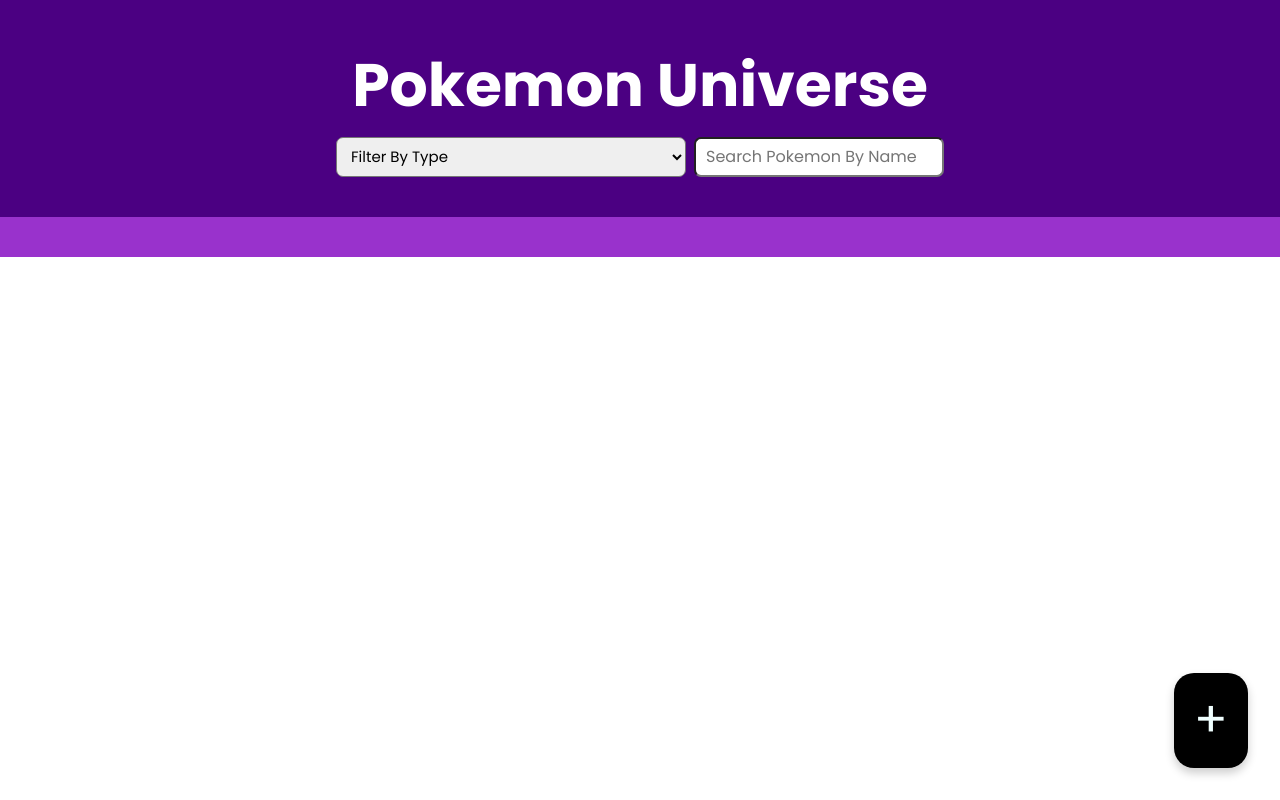
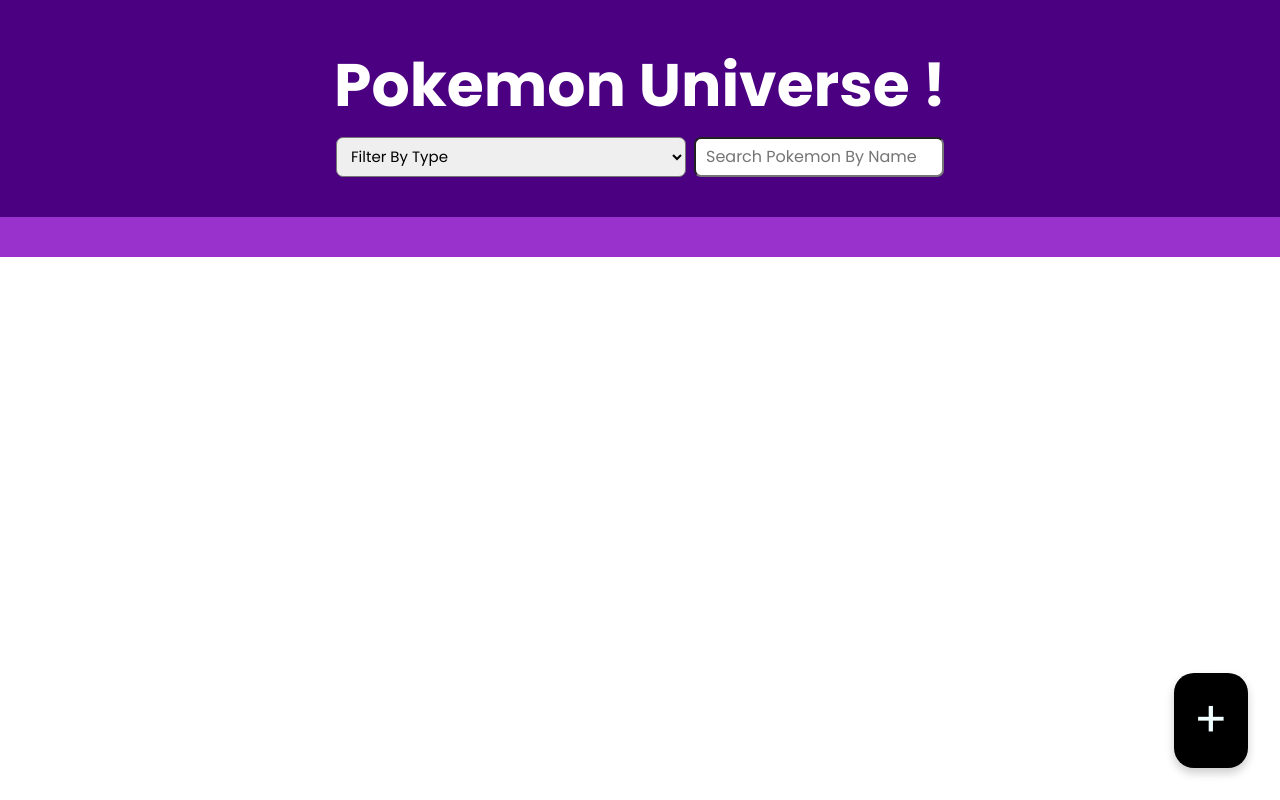
Before and after one commit to Tanmayshukla1/Pokemon-Universe, a plain HTML site: page index.html in a window 1280 px wide. Drawn offline with Linux system fonts and the light colour scheme; no server answers; a web font is replaced by a local one.

Commit message:
h1 updated

```diff
--- a/index.html
+++ b/index.html
@@ -13,7 +13,7 @@
 <body>
     <div id="header">
         <div class="heading">
-            <h1>Pokemon Universe</h1>
+            <h1>Pokemon Universe  !</h1>
         </div>
         <select id="select-box">
             <option value="All types">Filter By Type</option>
```
